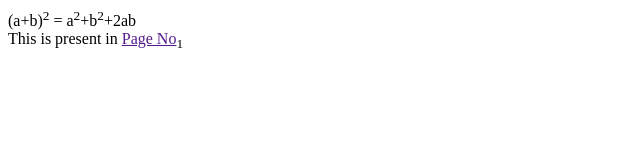
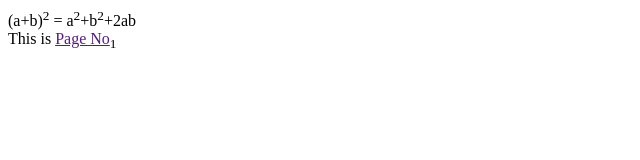
Before and after one commit to DivyaSurisetty/HTML_Session1Assignment1, a plain HTML site: page HTML_Session1Assignment3/html/index.html in a window 1280 px wide. Shown: the whole page, without its empty margins (0-640 px from the left). Drawn offline with Linux system fonts and the light colour scheme.

Commit message:
Update index.html

```diff
--- a/HTML_Session1Assignment3/html/index.html
+++ b/HTML_Session1Assignment3/html/index.html
@@ -5,6 +5,6 @@
 </head>
 <body>
 <div>(a+b)<sup>2</sup> = a<sup>2</sup>+b<sup>2</sup>+2ab</div>
-<span>This is present in <a href="">Page No</a><sub>1</sub></span>
+<span>This is <a href="">Page No</a><sub>1</sub></span>
 </body>
 </html>
```
